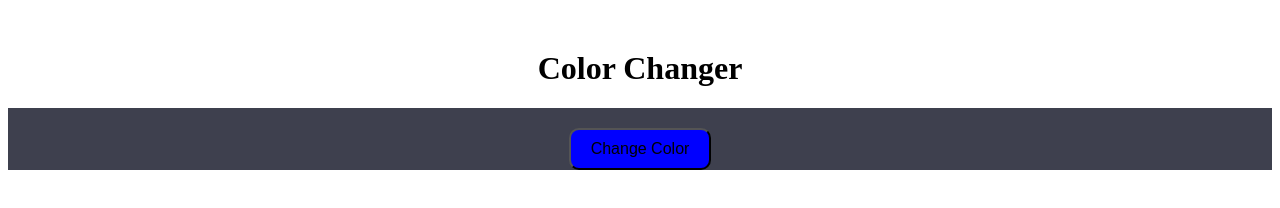
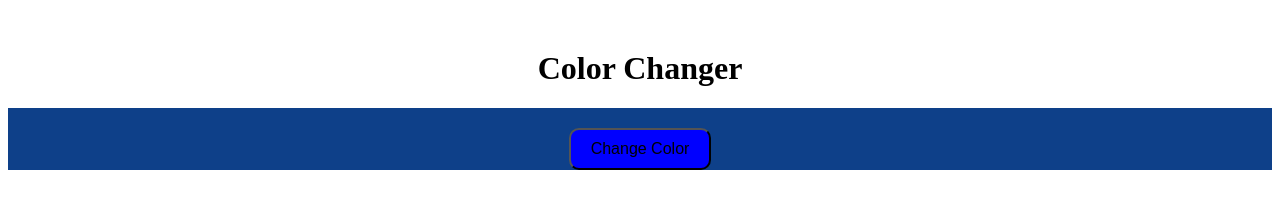
Before and after one commit to youssefabir1/Changer-Color, a plain HTML site: page index.html in a window 1280 px wide. Both pictures are taken after a click on the button "Change Color". Drawn offline with Linux system fonts and the light colour scheme.

Commit message:
Changer Color

```diff
--- a/index.html
+++ b/index.html
@@ -12,7 +12,7 @@
     <div class="container">
         <h1>Color Changer</h1>
         <div id="color-box">
-            <button id="change-color-btn">Change Color</button>
+            <button onclick="getRandomColor()" id="change-color-btn">Change Color</button>
         </div>
     </div>
 
--- a/main.js
+++ b/main.js
@@ -1,17 +1,8 @@
-document.addEventListener('DOMContentLoaded', () => {
-    const changeColorBtn = document.getElementById('change-color-btn');
-    const colorBox = document.getElementById('color-box');
-    changeColorBtn.addEventListener('click', () => {
-        const randomColor = getRandomColor();
-        colorBox.style.backgroundColor = randomColor;
-    });
-});
-
 function getRandomColor() {
     const letters = '0123456789ABCDEF';
     let color = '#';
     for (let i = 0; i < 6; i++) {
         color += letters[Math.floor(Math.random() * 16)];
     }
-    return color;
+    document.getElementById('color-box').style.backgroundColor = color;
 }
```
